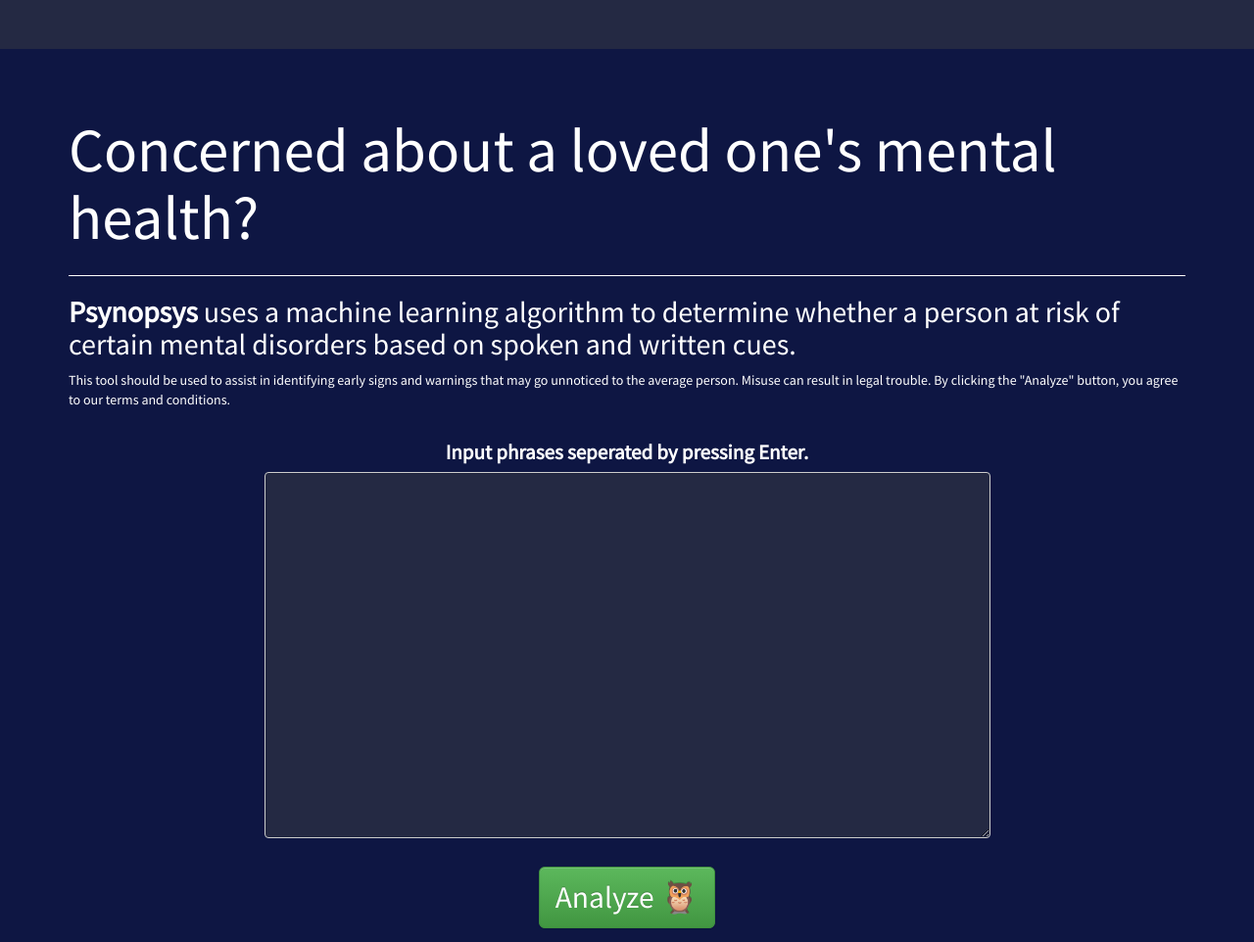
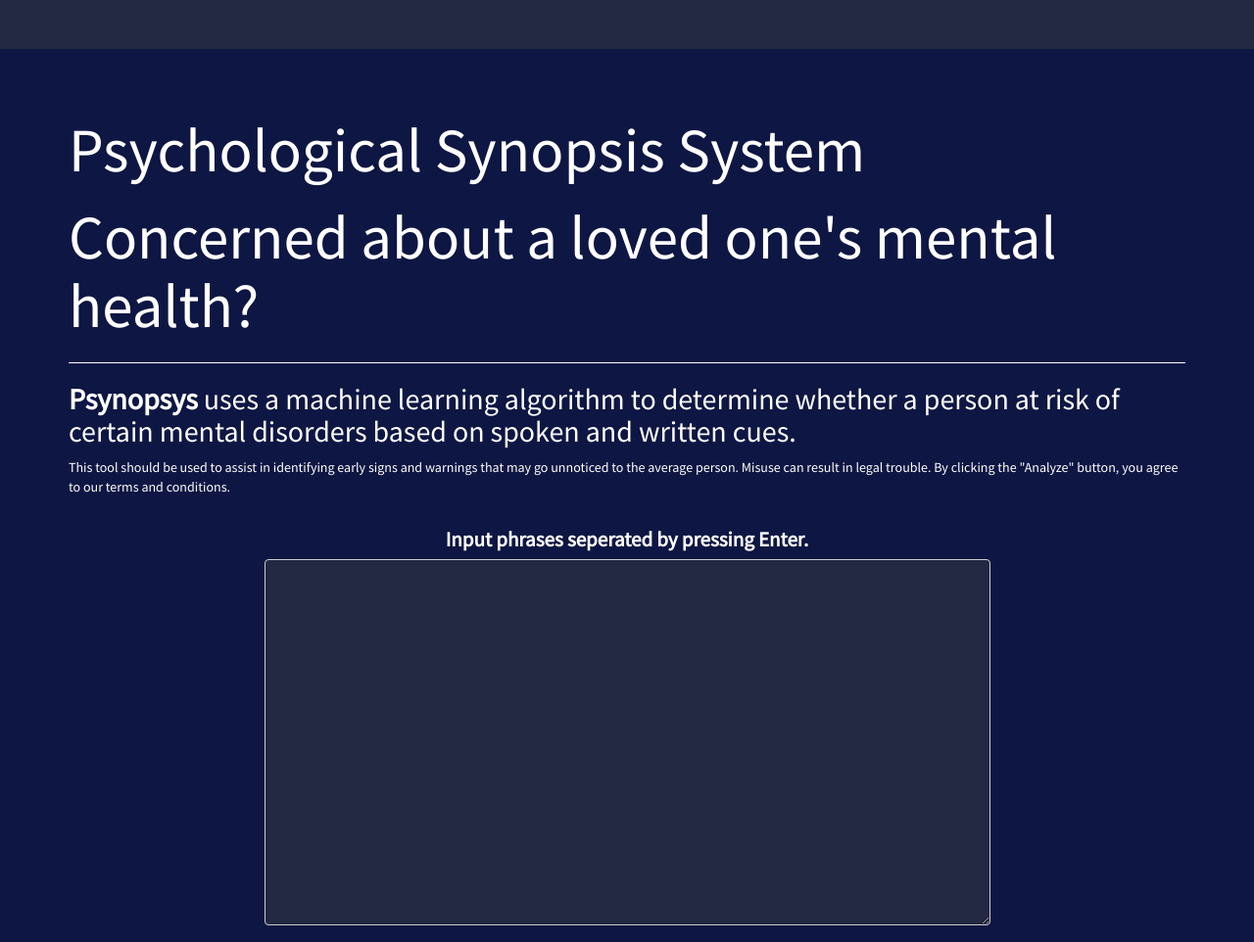
Before and after one commit to Gojeflone/Psynopsys, a website: page assets/index.html in a window 1280 px wide. Shown: the top 962 px of the page at 98% size. Drawn offline with nearby package versions, Linux system fonts and the light colour scheme.

Commit message:
Modified h1 in index.html

```diff
--- a/assets/index.html
+++ b/assets/index.html
@@ -33,6 +33,7 @@
     <!-- Main jumbotron for a primary marketing message or call to action -->
     <div class="jumbotron">
       <div class="container">
+        <h1>Psychological Synopsis System</h1>
         <h1>Concerned about a loved one's mental health?</h1>
         <div id="cool-line"></div>
         <h2><strong>Psynopsys</strong> uses a machine learning algorithm to determine whether a person at risk of certain mental disorders based on spoken and written cues.</h2>
```
